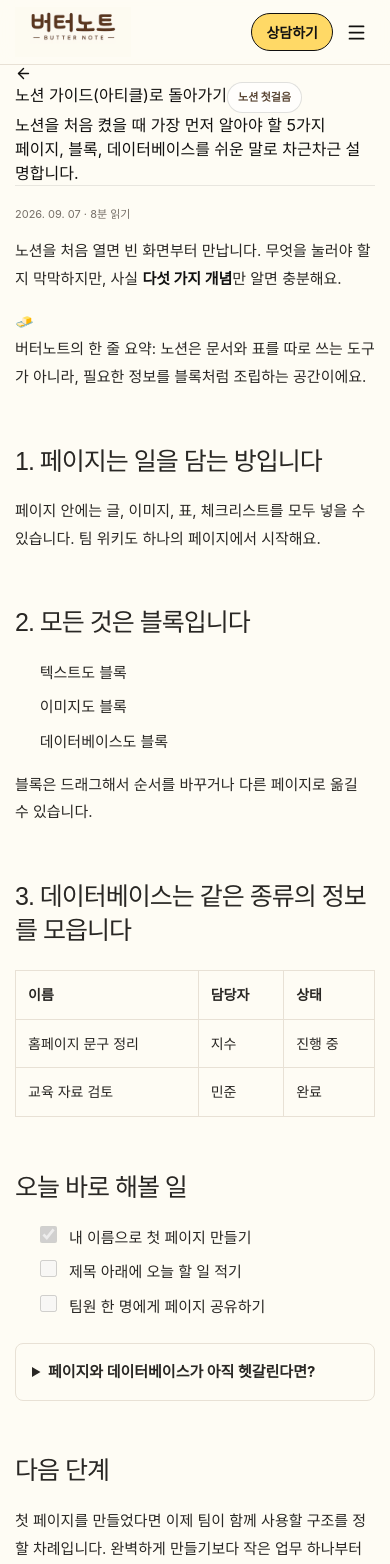
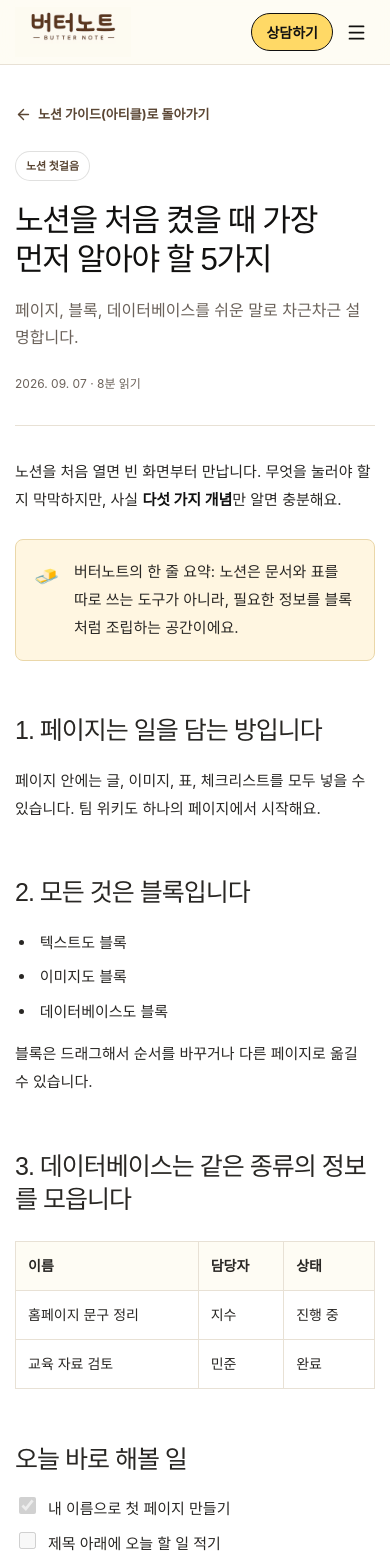
Before and after one commit to butter-note/butter-note.github.io, a Next.js app: page /articles/notion-first-steps/ in a window 390 px wide. Shown: the top 1564 px of the page. Built offline with nearby package versions, Linux system fonts and the light colour scheme; a web font is replaced by a local one.

Commit message:
fix: restore article detail layout and markdown headings

```diff
--- a/app/articles/[slug]/page.tsx
+++ b/app/articles/[slug]/page.tsx
@@ -1,4 +1,5 @@
 import type { Metadata } from 'next';
+import Link from 'next/link';
 import { ArrowLeft, Mail } from 'lucide-react';
 import { notFound } from 'next/navigation';
 import { NotionMarkdown } from '@/components/notion-markdown';
@@ -50,14 +51,14 @@ export default async function ArticlePage({ params }: { params: Promise<{ slug:
       <SiteHeader />
       <article className="article-page">
         <header className="article-header site-container">
-          <a className="article-back" href="/articles"><ArrowLeft aria-hidden="true" size={17} /> 노션 가이드(아티클)로 돌아가기</a>
+          <Link className="article-back" href="/articles"><ArrowLeft aria-hidden="true" size={17} /> 노션 가이드(아티클)로 돌아가기</Link>
           <span className="category-pill active">{post.category}</span>
           <h1>{post.title}</h1>
           <p>{post.description}</p>
-          <div className="article-meta">{post.date.replaceAll('-', '. ')} · {post.readTime} 읽기</div>
+          <div className="article-detail-meta">{post.date.replaceAll('-', '. ')} · {post.readTime} 읽기</div>
         </header>
         <div className="article-body site-container">
-          <NotionMarkdown content={post.content} />
+          <NotionMarkdown content={post.content} title={post.title} />
         </div>
       </article>
       <section className="article-contact">
--- a/app/globals.css
+++ b/app/globals.css
@@ -152,31 +152,32 @@ img { max-width: 100%; }
 .guide-date { color: #938a82; font-size: 11px; }
 .guide-arrow { justify-self: end; }
 
-.post-page { background: #fff; }
-.post-header { position: relative; max-width: 900px; padding-top: 74px; padding-bottom: 58px; border-bottom: 1px solid var(--border); }
-.post-header .back-link { display: inline-flex; align-items: center; gap: 6px; margin-bottom: 38px; color: var(--brown); font-size: 13px; font-weight: 700; }
-.post-header h1 { max-width: 730px; margin: 18px 0 16px; font-family: var(--font-display); font-size: clamp(42px, 5.2vw, 62px); line-height: 1.18; letter-spacing: -.055em; font-weight: 400; }
-.post-header > p { max-width: 680px; margin: 0; color: var(--muted-foreground); font-size: 17px; line-height: 1.7; }
-.post-meta { display: flex; gap: 16px; margin-top: 24px; color: #8c847c; font-size: 12px; }
-.post-header > img { position: absolute; right: 0; bottom: 34px; width: 160px; }
-.post-layout { max-width: 900px; display: grid; grid-template-columns: 170px minmax(0, 650px); gap: 70px; align-items: start; padding-top: 68px; padding-bottom: 100px; }
-.post-aside { position: sticky; top: 110px; padding: 18px; border: 1px solid var(--border); border-radius: 12px; background: var(--paper); text-align: center; }
-.post-aside span { color: #918981; font-size: 10px; font-weight: 800; }
-.post-aside img { width: 112px; margin: 10px auto; }
-.post-aside p { margin: 0; color: var(--brown); font-family: var(--font-hand); font-size: 19px; line-height: 1.25; }
-.notion-markdown { min-width: 0; color: #292724; font-size: 16px; line-height: 1.85; }
+.article-page { background: #fff; }
+.article-header { max-width: 900px; padding-top: 74px; padding-bottom: 48px; border-bottom: 1px solid var(--border); }
+.article-back { display: flex; width: fit-content; align-items: center; gap: 6px; margin-bottom: 32px; color: var(--brown); font-size: 13px; font-weight: 700; }
+.article-back svg { flex-shrink: 0; }
+.article-header h1 { margin: 20px 0 18px; font-family: var(--font-display); font-size: clamp(36px, 4.5vw, 54px); line-height: 1.25; letter-spacing: -.045em; font-weight: 400; word-break: keep-all; overflow-wrap: anywhere; }
+.article-header > p { max-width: 720px; margin: 0; color: var(--muted-foreground); font-size: 17px; line-height: 1.7; }
+.article-detail-meta { margin-top: 24px; color: var(--muted-foreground); font-size: 12px; }
+.article-body { max-width: 760px; padding-top: 52px; padding-bottom: 88px; }
+.notion-markdown { min-width: 0; color: #292724; font-size: 16px; line-height: 1.85; overflow-wrap: anywhere; }
 .notion-markdown > *:first-child { margin-top: 0; }
-.notion-markdown h1 { display: none; }
+.notion-markdown h1 { margin: 1.8em 0 .75em; font-family: var(--font-display); font-size: 34px; line-height: 1.35; letter-spacing: -.04em; font-weight: 400; }
 .notion-markdown h2 { margin: 2.15em 0 .75em; font-family: var(--font-display); font-size: 29px; line-height: 1.35; letter-spacing: -.04em; font-weight: 400; }
 .notion-markdown h3 { margin: 1.8em 0 .7em; font-family: var(--font-display); font-size: 22px; font-weight: 400; }
 .notion-markdown p { margin: 1em 0; }
 .notion-markdown strong { color: #111; }
 .notion-markdown a { color: #6d512f; text-decoration: underline; text-decoration-color: var(--caramel); text-underline-offset: 3px; }
 .notion-markdown ul, .notion-markdown ol { padding-left: 1.4em; }
+.notion-markdown ul { list-style-type: disc; }
+.notion-markdown ol { list-style-type: decimal; }
+.notion-markdown ul.contains-task-list { list-style: none; padding-left: 0; }
 .notion-markdown li { margin: .45em 0; padding-left: .25em; }
 .notion-markdown input[type='checkbox'] { width: 17px; height: 17px; margin-right: 8px; accent-color: var(--brown); }
 .notion-markdown blockquote { margin: 1.5em 0; padding: 4px 0 4px 18px; border-left: 3px solid var(--butter); color: var(--brown); }
-.notion-markdown table { width: 100%; margin: 1.6em 0; border-collapse: collapse; font-size: 14px; }
+.notion-table-scroll { max-width: 100%; overflow-x: auto; margin: 1.6em 0; }
+.notion-table-scroll:focus-visible { outline: 2px solid var(--brown); outline-offset: 4px; }
+.notion-markdown table { width: 100%; border-collapse: collapse; font-size: 14px; }
 .notion-markdown th, .notion-markdown td { padding: 11px 12px; border: 1px solid var(--border); text-align: left; }
 .notion-markdown th { background: var(--paper); font-weight: 700; }
 .notion-markdown code { padding: 2px 5px; border-radius: 4px; background: var(--cream); font-size: .9em; }
@@ -189,9 +190,9 @@ img { max-width: 100%; }
 .notion-markdown summary { cursor: pointer; font-weight: 700; }
 .notion-columns { display: grid; grid-template-columns: repeat(2, minmax(0,1fr)); gap: 16px; }
 .article-contact { padding: 44px 0; background: var(--butter); }
-.article-contact-inner { display: grid; grid-template-columns: 110px 1fr auto; gap: 28px; align-items: center; }
-.article-contact-inner img { width: 105px; }
-.article-contact h2 { margin: 0 0 7px; font-family: var(--font-display); font-size: 27px; font-weight: 400; }
+.article-contact-inner { max-width: 900px; display: grid; grid-template-columns: minmax(0, 1fr) auto; gap: 28px; align-items: center; }
+.article-contact-inner > div { min-width: 0; }
+.article-contact h2 { margin: 12px 0 0; font-family: var(--font-display); font-size: 27px; line-height: 1.4; font-weight: 400; word-break: keep-all; overflow-wrap: anywhere; }
 .article-contact p { margin: 0; color: var(--brown); font-size: 14px; }
 
 .about-strip { padding: 70px 0; background: #111; color: #fff; }
@@ -333,10 +334,6 @@ footer { padding: 28px 0; border-top: 1px solid var(--border); background: #fff;
   .about-grid > p { grid-column: 2; }
   .contact-card { grid-template-columns: 130px 1fr; }
   .contact-actions { grid-column: 1 / -1; grid-template-columns: 1fr 1fr 1fr; }
-  .post-layout { grid-template-columns: 1fr; gap: 30px; }
-  .post-aside { position: static; display: none; }
-  .article-contact-inner { grid-template-columns: 90px 1fr; }
-  .article-contact-inner .button { grid-column: 1 / -1; }
   .subpage-hero-grid { grid-template-columns: 1fr 300px; gap: 35px; }
   .subpage-character-card { min-height: 290px; }
   .subpage-character-card img { width: 230px; }
@@ -396,15 +393,16 @@ footer { padding: 28px 0; border-top: 1px solid var(--border); background: #fff;
   .guide-list-copy h2 { font-size: 20px; }
   .guide-list-copy p { display: none; }
   .guide-arrow { display: none; }
-  .post-header { padding-top: 48px; }
-  .post-header h1 { font-size: 40px; }
-  .post-header > img { position: static; width: 120px; margin-top: 20px; }
-  .post-layout { padding-top: 45px; padding-bottom: 70px; }
+  .article-header { padding-top: 40px; padding-bottom: 32px; }
+  .article-header h1 { font-size: clamp(30px, 8vw, 40px); }
+  .article-header > p { font-size: 16px; }
+  .article-back { margin-bottom: 26px; }
+  .article-body { padding-top: 32px; padding-bottom: 60px; }
   .notion-markdown { font-size: 15px; }
+  .notion-markdown h1 { font-size: 29px; }
   .notion-markdown h2 { font-size: 25px; }
   .notion-columns { grid-template-columns: 1fr; }
-  .article-contact-inner { grid-template-columns: 74px 1fr; gap: 18px; }
-  .article-contact-inner img { width: 72px; }
+  .article-contact-inner { grid-template-columns: minmax(0, 1fr); gap: 24px; }
   .subpage-hero, .templates-hero { padding: 56px 0 64px; }
   .subpage-hero-grid, .templates-hero-grid { grid-template-columns: 1fr; }
   .subpage-hero h1, .templates-hero h1 { font-size: 41px; }
--- a/components/notion-markdown.tsx
+++ b/components/notion-markdown.tsx
@@ -2,9 +2,11 @@ import ReactMarkdown from 'react-markdown';
 import rehypeRaw from 'rehype-raw';
 import rehypeSanitize, { defaultSchema } from 'rehype-sanitize';
 import remarkGfm from 'remark-gfm';
+import { remarkArticleTitle } from '@/lib/remark-article-title';
 
 const notionSchema = {
   ...defaultSchema,
+  tagNames: [...(defaultSchema.tagNames ?? []), 'aside'],
   attributes: {
     ...defaultSchema.attributes,
     '*': [...(defaultSchema.attributes?.['*'] ?? []), 'className'],
@@ -24,13 +26,19 @@ function normalizeNotionMarkdown(markdown: string) {
     .replace(/<\/mention-[^>]+>/gi, '');
 }
 
-export function NotionMarkdown({ content }: { content: string }) {
+export function NotionMarkdown({ content, title }: { content: string; title?: string }) {
   return (
     <div className="notion-markdown">
       <ReactMarkdown
-        remarkPlugins={[remarkGfm]}
+        remarkPlugins={[remarkGfm, [remarkArticleTitle, { title }]]}
         rehypePlugins={[rehypeRaw, [rehypeSanitize, notionSchema]]}
         components={{
+          table: ({ children }) => (
+            // oxlint-disable-next-line jsx-a11y/no-noninteractive-tabindex -- Keyboard users need focus to scroll wide tables.
+            <section className="notion-table-scroll" aria-label="표 (가로 스크롤 가능)" tabIndex={0}>
+              <table>{children}</table>
+            </section>
+          ),
           a: ({ href, children, ...props }) => {
             const external = href?.startsWith('http');
             return (
--- /dev/null
+++ b/lib/remark-article-title.ts
@@ -0,0 +1,25 @@
+import type { PhrasingContent, Root } from 'mdast';
+
+function headingText(node: PhrasingContent): string {
+  if ('children' in node) return node.children.map(headingText).join('');
+  if (node.type === 'text' || node.type === 'inlineCode') return node.value;
+  if (node.type === 'image' || node.type === 'imageReference') return node.alt ?? '';
+  if (node.type === 'break') return ' ';
+  return '';
+}
+
+function normalizeTitle(title: string) {
+  return title.normalize('NFC').replace(/\s+/gu, ' ').trim();
+}
+
+// Only remove a leading H1 that repeats the page title; preserve every other heading.
+export function remarkArticleTitle({ title }: { title?: string } = {}) {
+  return (tree: Root) => {
+    const first = tree.children[0];
+    if (!title || first?.type !== 'heading' || first.depth !== 1) return;
+
+    if (normalizeTitle(first.children.map(headingText).join('')) === normalizeTitle(title)) {
+      tree.children.shift();
+    }
+  };
+}
--- a/package.json
+++ b/package.json
@@ -8,6 +8,7 @@
   "scripts": {
     "dev": "next dev",
     "build": "next build",
+    "test": "node --experimental-strip-types --test tests/*.test.mjs",
     "sync:notion": "node scripts/sync-notion.mjs",
     "sync:notion:templates": "node scripts/sync-notion-templates.mjs",
     "lint": "oxlint",
```
Also changed, not shown: 1 other file (tests, documents, lock files or other folders).
